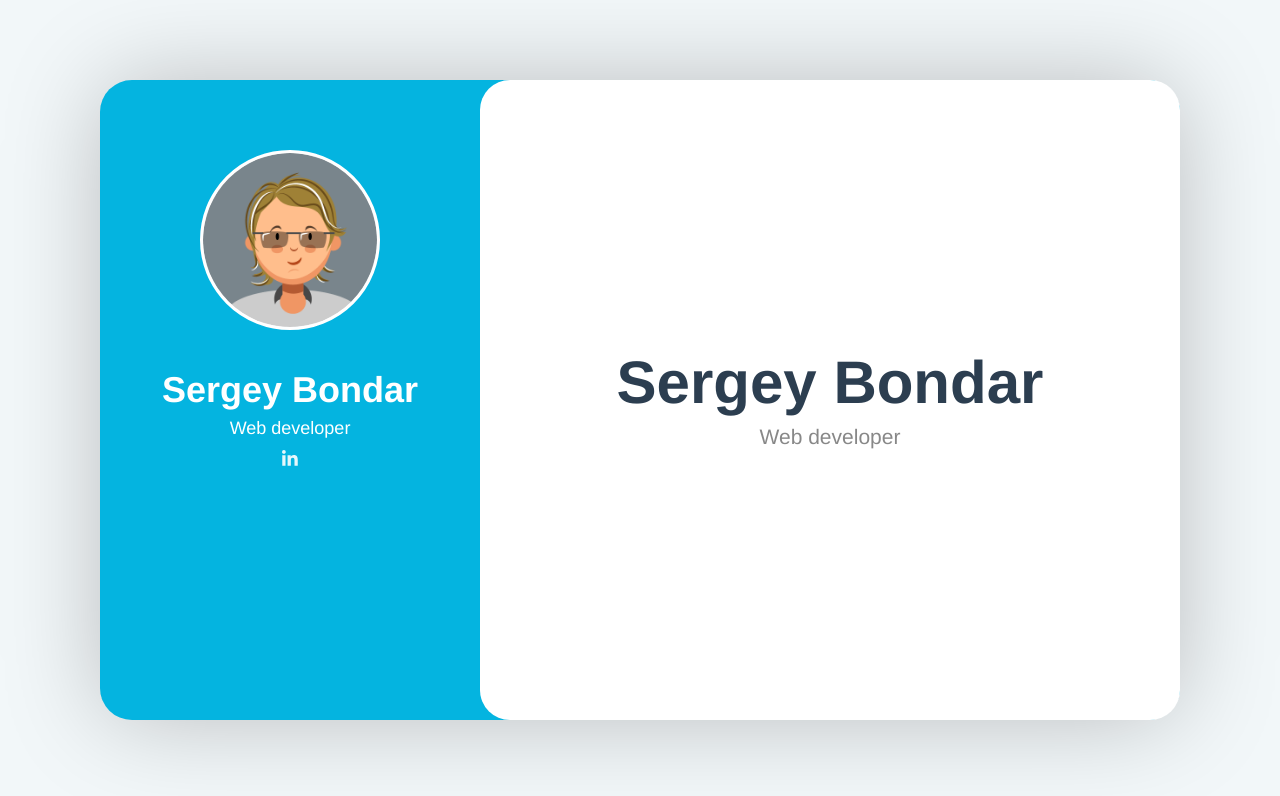
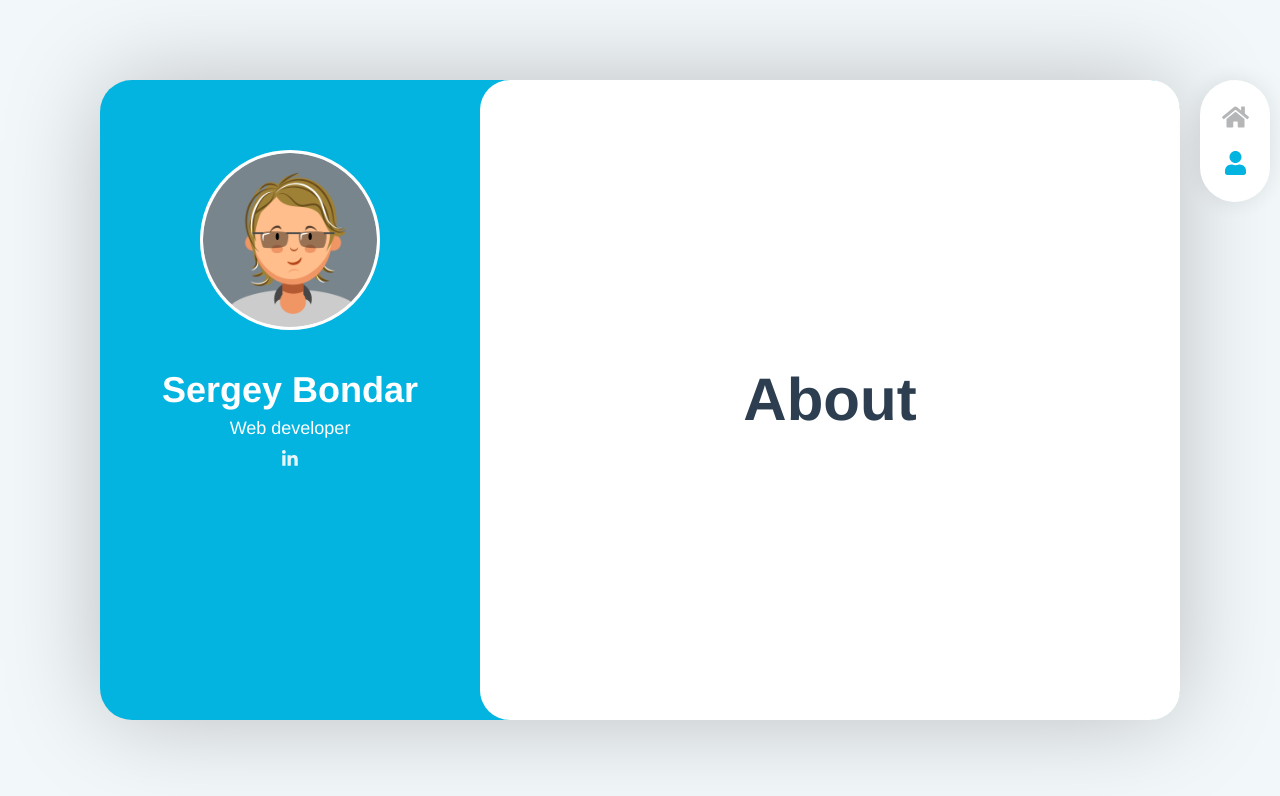
Before and after one commit to skiv23/portfolio, a Vue app in the folder frontend/: page /#/about in a window 1280 px wide. Shown: the top 796 px of the page. Built offline with nearby package versions, Linux system fonts and the light colour scheme.

Commit message:
add vue router & about page component

```diff
--- a/frontend/src/App.vue
+++ b/frontend/src/App.vue
@@ -1,6 +1,22 @@
 <template>
   <div id="app">
     <div class="cv">
+      <ul class="menu">
+        <router-link :to="{ name: 'home' }" v-slot="{ href, route, navigate, isActive, isExactActive }">
+          <li>
+            <a :class="{ active: isExactActive }" :href="href" @click="navigate">
+              <font-awesome-icon icon="home"/>
+            </a>
+          </li>
+        </router-link>
+        <router-link :to="{ name: 'about' }" v-slot="{ href, route, navigate, isActive, isExactActive }">
+          <li>
+            <a :class="{ active: isExactActive }" :href="href" @click="navigate">
+              <font-awesome-icon icon="user"/>
+            </a>
+          </li>
+        </router-link>
+      </ul>
       <div class="cv-left">
         <div class="cv-photo">
           <img src="./assets/photo.png" alt="photo">
@@ -19,7 +35,7 @@
       </div>
       <div class="cv-right">
         <div class="cv-right-container">
-          <SlideHome/>
+          <router-view></router-view>
         </div>
       </div>
     </div>
@@ -27,13 +43,10 @@
 </template>
 
 <script>
-  import SlideHome from './components/SlideHome.vue'
 
   export default {
     name: 'App',
-    components: {
-      SlideHome
-    }
+    components: {}
   }
 </script>
 
--- a/frontend/src/assets/scss/styles.scss
+++ b/frontend/src/assets/scss/styles.scss
@@ -35,6 +35,37 @@ body {
     -moz-osx-font-smoothing: grayscale;
     text-align: center;
     color: #2c3e50;
+    .menu {
+      position: absolute;
+      padding: 15px 0;
+      width: 70px;
+      right: -90px;
+      background-color: #fff;
+      border-radius: 35px;
+      z-index: 999;
+      list-style: none;
+      top: 0;
+      -webkit-box-shadow: 0 0 30px -5px rgba(0, 0, 0, .15);
+      -moz-box-shadow: 0 0 30px -5px rgba(0, 0, 0, .15);
+      box-shadow: 0 0 30px -5px rgba(0, 0, 0, .15);
+      li {
+        a {
+          font-size: 24px;
+          display: block;
+          position: relative;
+          color: #b5b6b7;
+          padding: 10px;
+          -webkit-transition: all .3s ease-in-out;
+          -moz-transition: all .3s ease-in-out;
+          -o-transition: all .3s ease-in-out;
+          -ms-transition: all .3s ease-in-out;
+          transition: all .3s ease-in-out;
+          &.active, &:hover {
+            color: #04b4e0;
+          }
+        }
+      }
+    }
     .cv {
       position: relative;
       width: 100%;
--- /dev/null
+++ b/frontend/src/components/SlideAbout.vue
@@ -0,0 +1,19 @@
+<template>
+  <section class="cv-details-section">
+    <div class="vertical-center">
+      <div class="title-block">
+        <h2>About</h2>
+      </div>
+    </div>
+  </section>
+</template>
+
+<script>
+  export default {
+    name: "About"
+  }
+</script>
+
+<style scoped>
+
+</style>
--- a/frontend/src/main.js
+++ b/frontend/src/main.js
@@ -2,21 +2,26 @@ import Vue from 'vue'
 import VueRouter from 'vue-router'
 import App from './App.vue'
 import { library } from '@fortawesome/fontawesome-svg-core'
+import { faHome, faUser } from '@fortawesome/free-solid-svg-icons'
 import { faLinkedinIn } from '@fortawesome/free-brands-svg-icons'
 import { FontAwesomeIcon } from '@fortawesome/vue-fontawesome'
 
 import SlideHome from './components/SlideHome.vue'
+import SlideAbout from './components/SlideAbout.vue'
 
 Vue.use(VueRouter)
 
 library.add(faLinkedinIn)
+library.add(faHome)
+library.add(faUser)
 
 Vue.component('font-awesome-icon', FontAwesomeIcon)
 
 Vue.config.productionTip = false
 
 const routes = [
-  { path: '/', component: SlideHome },
+  { path: '/', component: SlideHome, name: 'home' },
+  { path: '/about/', component: SlideAbout, name: 'about' },
 ]
 
 const router = new VueRouter({
```
